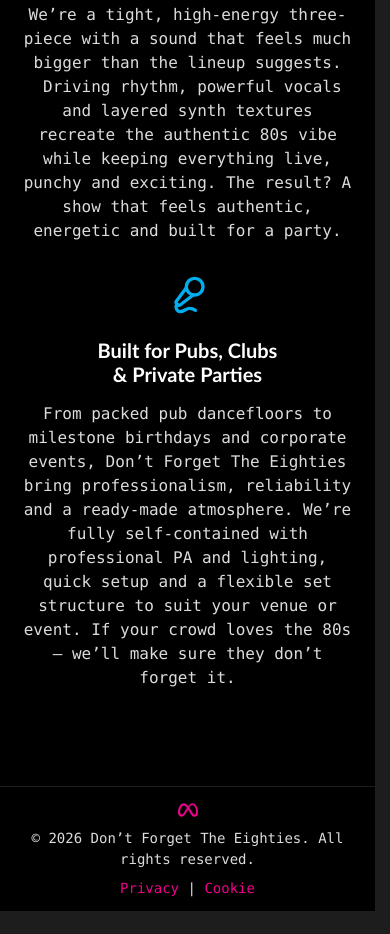
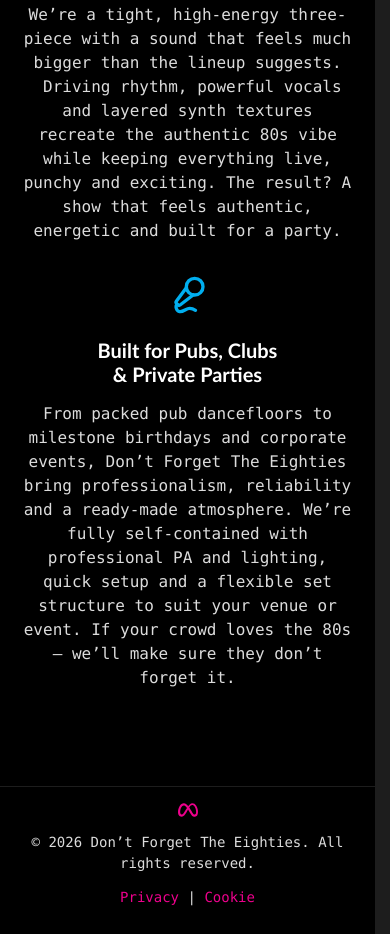
Before and after one commit to DFT80s/website, a website built with Vite: page index.html in a window 390 px wide. Shown: the part 1639-2573 px from the top of the page. Before the commit the page ends 2550 px from the top, so only its background shows below. Built offline with nearby package versions, Linux system fonts and the light colour scheme.

Commit message:
footer layout update

```diff
--- a/src/css/footer.css
+++ b/src/css/footer.css
@@ -13,23 +13,32 @@
 
 footer {
     grid-column: breakout;
-    display: flex;
-    flex-direction: row;
-    flex-wrap: nowrap;
-    justify-content: space-between;
+    display: grid;
+    grid-template-columns: 1fr auto;
+    grid-template-areas:
+        'left right'
+        'bottom bottom';
     column-gap: 1rem;
-
-    .footer-right {
-        flex-shrink: 0;
-    }
+    row-gap: 0.8rem;
 }
 
 .footer-left {
+    grid-area: left;
     display: flex;
     flex-direction: row;
     column-gap: 1rem;
     align-items: flex-start;
-    max-width: 70%;
+}
+
+.footer-right {
+    grid-area: right;
+    white-space: nowrap;
+    flex-shrink: 0;
+}
+
+.footer-bottom {
+    grid-area: bottom;
+    font-size: var(--fs-xs);
 }
 
 .footer-social {
@@ -41,21 +50,32 @@
 }
 
 @media (max-width: 767px) {
-    x-current-year {
-        order: 2;
-    }
-
     footer {
-        flex-direction: column;
-        align-items: center;
-        row-gap: 0.5rem;
+        grid-template-columns: 1fr;
+        grid-template-areas:
+            'left'
+            'right'
+            'bottom';
+        text-align: center;
     }
 
     .footer-left {
         flex-direction: column;
-        row-gap: 0.5rem;
-        text-align: center;
+        row-gap: 0.8rem;
         align-items: center;
-        max-width: none;
+    }
+
+    .footer-social {
+        order: -1;
+    }
+
+    .footer-right {
+        white-space: normal;
+    }
+
+    .footer-left,
+    .footer-right,
+    .footer-bottom {
+        width: 100%;
     }
 }
```
